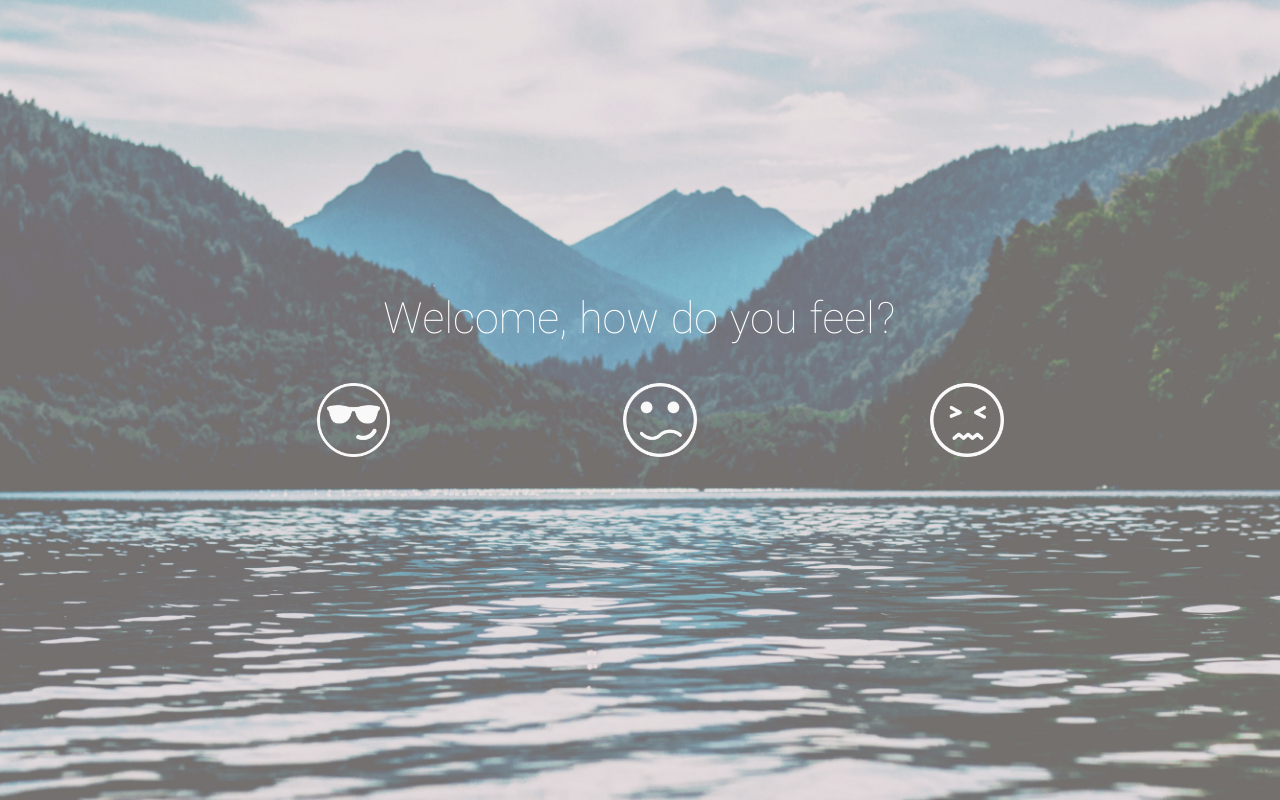
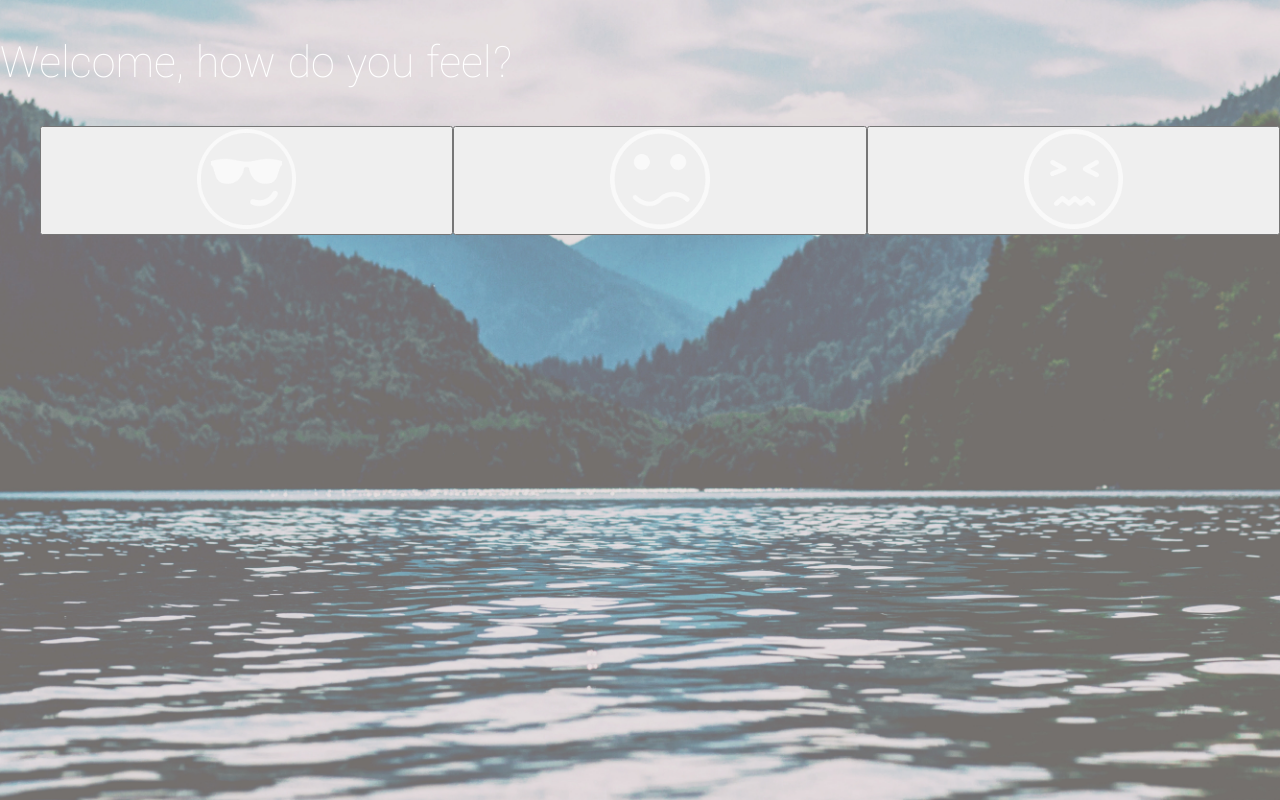
Before and after one commit to alliestehney/stressEating, a React (Create React App) app: page / in a window 1280 px wide. Built offline with nearby package versions, Linux system fonts and the light colour scheme.

Commit message:
moved items into media section for css

```diff
--- a/src/index.css
+++ b/src/index.css
@@ -70,10 +70,8 @@ body {
 	box-shadow: -20px 17px 36px 0px rgba(173,173,173,0.52);
 	margin: 2%;
 }
-}
 
-@media only screen and (min-width: 320px) {
-	.StressForm {
+.StressForm {
 text-align: center;
 width: 75%;
 margin: 0 auto;
@@ -82,11 +80,14 @@ margin-top: 15%;
 }
 
 .StressLevelIcon {
-  display: inline-block;
-  background: none;
-  font-size: 50px;
-  border: none;
+display: inline-block;
+background: none;
+font-size: 50px;
+border: none;
 }
+
+}
+
 
 
 @keyframes bounce {
@@ -109,7 +110,7 @@ margin-top: 15%;
 .StressLevelIcon:hover {
 	animation: bounce 1s;
 }
-}
+
 .StressIcon {
   display: flex;
   justify-content: space-evenly;
```
